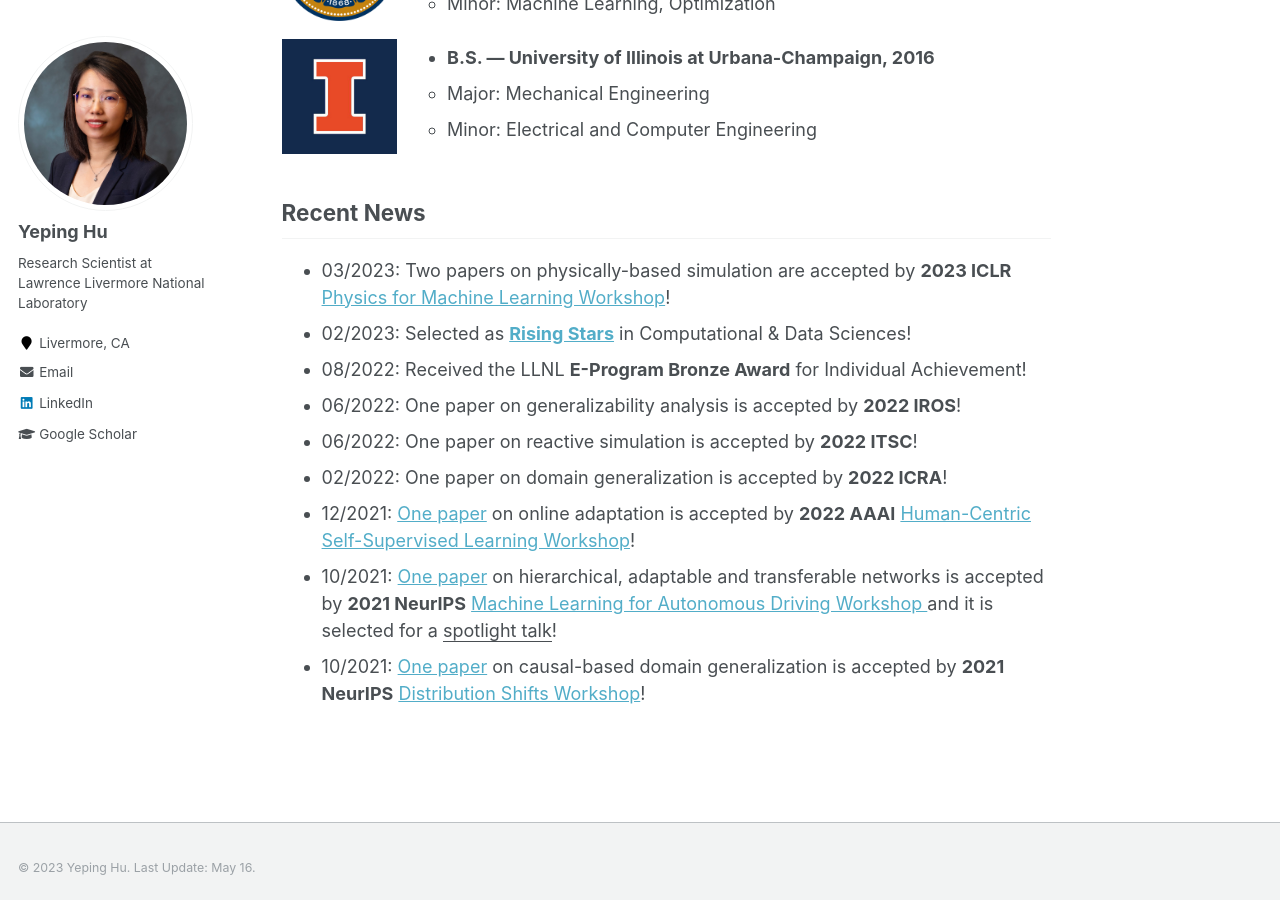
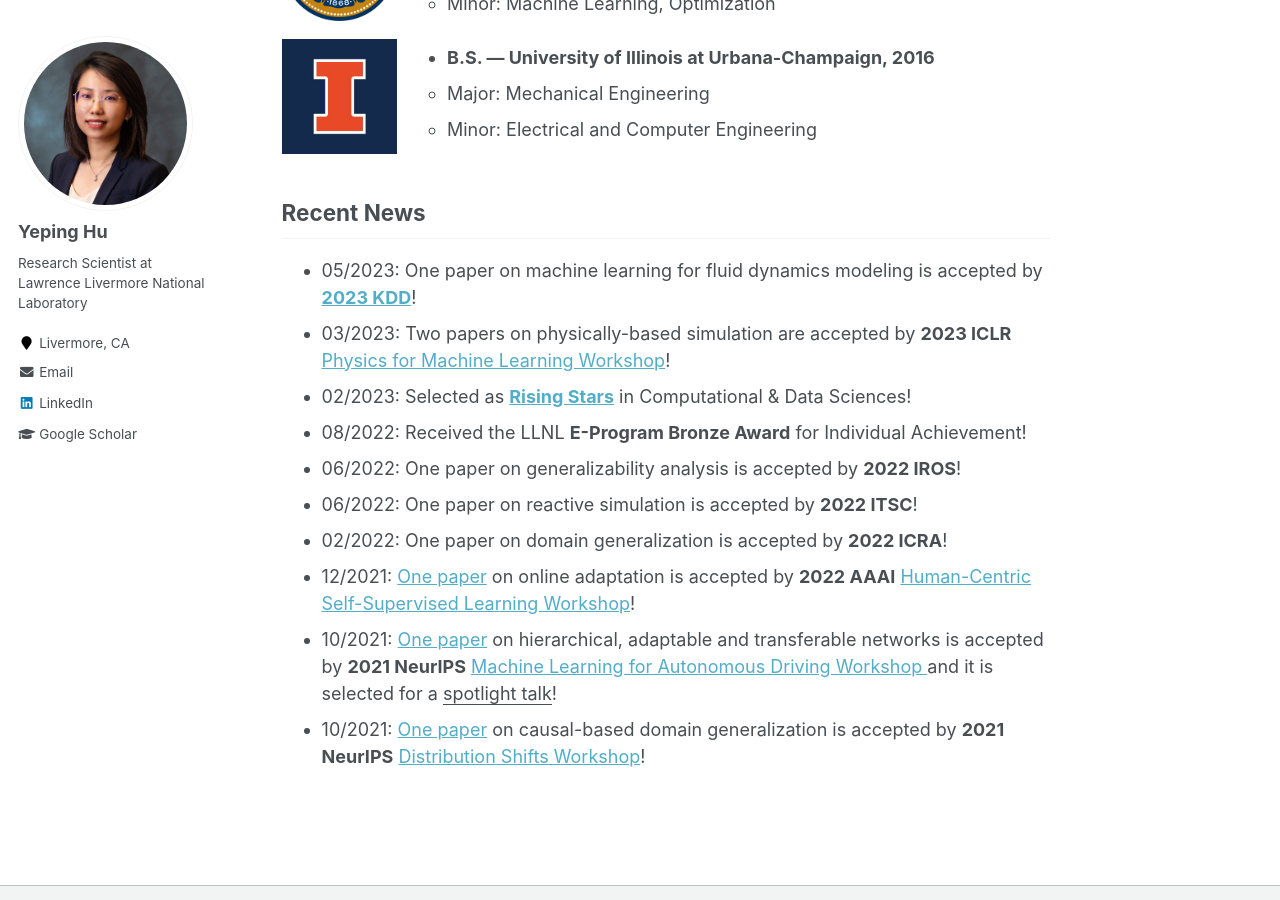
Before and after one commit to Yeping-Hu/yeping-hu.github.io, a Jekyll site: the page built from _pages/about.md, in a window 1280 px wide and 900 px high, scrolled down 694 px. Built offline with Jekyll 4.4.1, drawn with Linux system fonts in a browser that asks for light colours; a script that is not in the unit is left out.

Commit message:
update one paper

```diff
--- a/_pages/about.md
+++ b/_pages/about.md
@@ -30,6 +30,7 @@ I am open to research discussion and collaboration, please feel free to get in t
 
 ## Recent News
 
+- 05/2023: One paper on machine learning for fluid dynamics modeling is accepted by [**2023 KDD**](https://kdd.org/kdd2023/){:target="_blank"}!
 - 03/2023: Two papers on physically-based simulation are accepted by **2023 ICLR** [Physics for Machine Learning Workshop](https://physics4ml.github.io/){:target="_blank"}!
 - 02/2023: Selected as [**Rising Stars**](https://risingstars.oden.utexas.edu/){:target="_blank"} in Computational & Data Sciences!
 - 08/2022: Received the LLNL **E-Program Bronze Award** for Individual Achievement!
```
